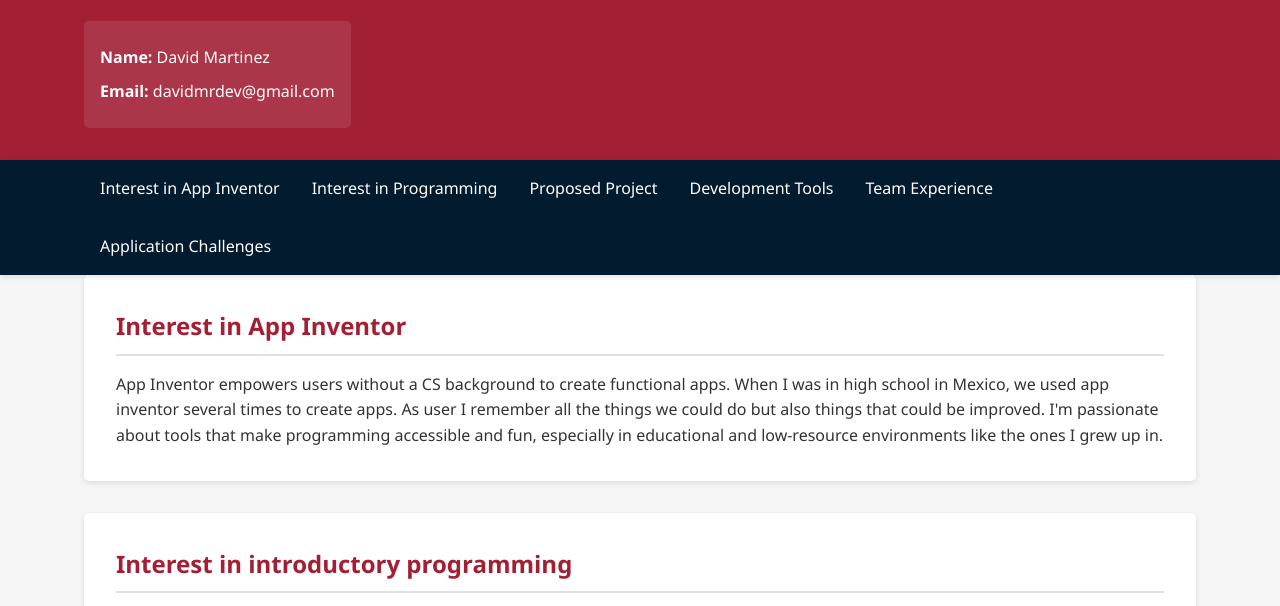
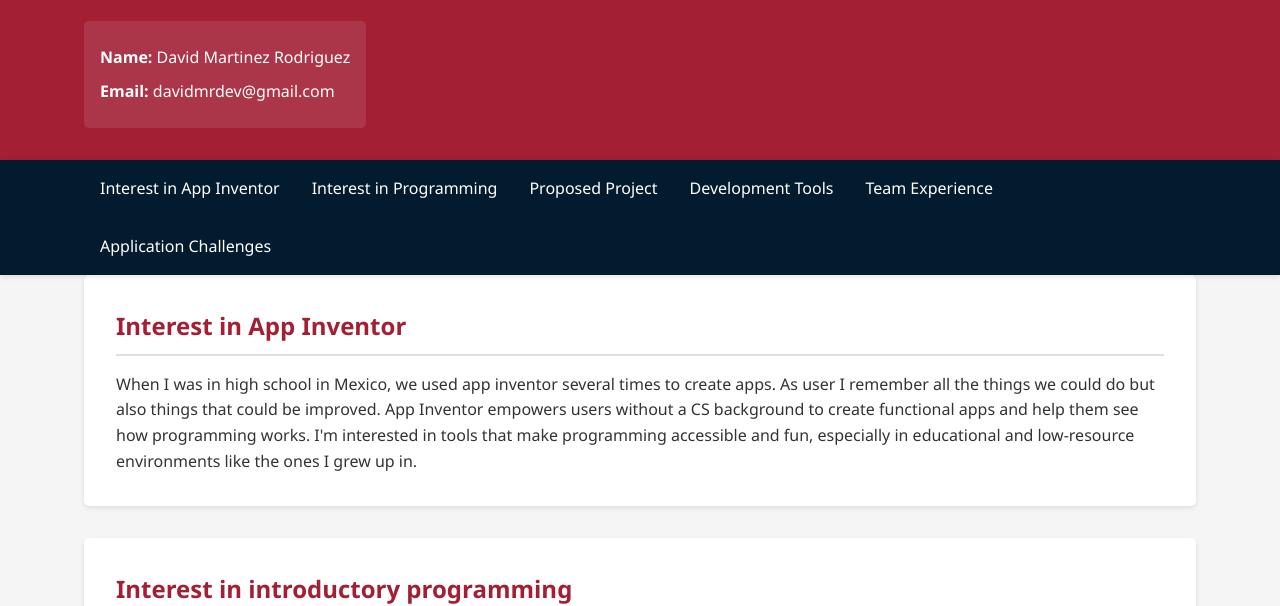
Before and after one commit to 321david123/MITAppInventor, a plain HTML site: page index.html in a window 1280 px wide. Shown: the part 153-759 px from the top of the page. Drawn offline with Linux system fonts and the light colour scheme.

Commit message:
info added

```diff
--- a/index.html
+++ b/index.html
@@ -13,7 +13,7 @@
             <h1>Google Summer of Code 2025</h1>
             <h2>MIT App Inventor Application</h2>
             <div class="applicant-info">
-                <p><strong>Name:</strong> <span id="applicant-name">David Martinez</span></p>
+                <p><strong>Name:</strong> <span id="applicant-name">David Martinez Rodriguez</span></p>
                 <p><strong>Email:</strong> <span id="applicant-email">davidmrdev@gmail.com</span></p>
             </div>
         </div>
@@ -35,14 +35,13 @@
     <main class="container">
         <section id="interest-app-inventor" class="question-section">
             <h3>Interest in App Inventor</h3>
-            <p>App Inventor empowers users without a CS background to create functional apps.
-                When I was in high school in Mexico, we used app inventor several times to create apps. As user I remember all the things we could do but also things that could be improved.
-                I'm passionate about tools that make programming accessible and fun, especially in educational and low-resource environments like the ones I grew up in.</p>
+            <p> When I was in high school in Mexico, we used app inventor several times to create apps. As user I remember all the things we could do but also things that could be improved.
+                App Inventor empowers users without a CS background to create functional apps and help them see how programming works. I'm interested in tools that make programming accessible and fun, especially in educational and low-resource environments like the ones I grew up in.</p>
         </section>
 
         <section id="interest-programming" class="question-section">
             <h3>Interest in introductory programming</h3>
-            <p>Through Sonríe Mexico and local school collaborations, I introduced students to app design using visual tools like App Inventor and Tynker. I mentored beginners on logical thinking and how to transition from ideas to working prototypes.</p>
+            <p>Through Sonríe Mexico and local school collaborations, I introduced students to the basics of HTML, CSS and JS. Also, when we had projects in my programming classes I helped 50+ students create their first CRUD working version and from there they improved themselves. My generation in high school was the one with the most projects oustide of class and I think the compound help from many people resulted into this.</p>
         </section>
 
         <section id="proposed-project" class="question-section">
```
